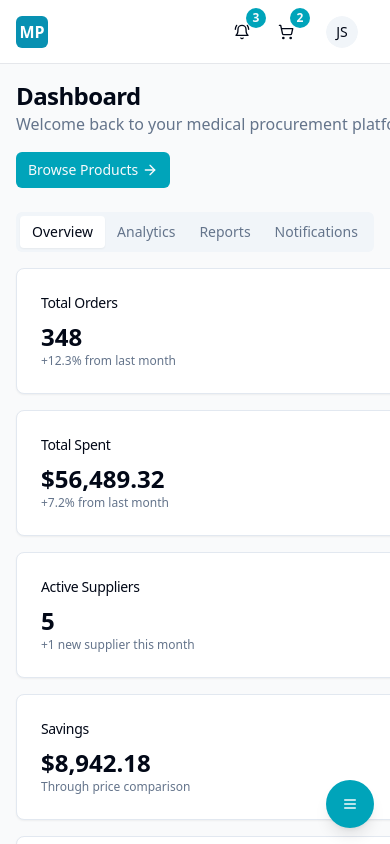
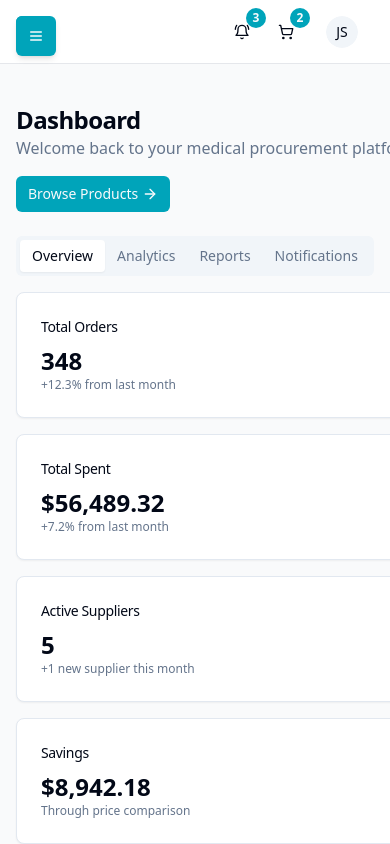
Before and after one commit to DJmarketing/medprocure, a React (Vite) app: page / in a window 390 px wide. Shown: the top 844 px of the page. Built offline with nearby package versions, Linux system fonts and the light colour scheme.

Commit message:
Move menu button to top left
Move the menu button to the top left corner of the layout.

```diff
--- a/src/components/layout/Layout.tsx
+++ b/src/components/layout/Layout.tsx
@@ -10,7 +10,10 @@ const Layout = () => {
       <div className="flex">
         <Sidebar />
         <main className="flex-1 p-4 pt-20 lg:pl-64 md:p-6 md:pt-20">
-          <Outlet />
+          {/* Add top padding on mobile to make room for the menu button */}
+          <div className="pt-6 lg:pt-0">
+            <Outlet />
+          </div>
         </main>
       </div>
     </div>
--- a/src/components/layout/Sidebar.tsx
+++ b/src/components/layout/Sidebar.tsx
@@ -121,12 +121,12 @@ const Sidebar = () => {
 
   return (
     <>
-      {/* Mobile Sidebar Trigger */}
-      <div className="fixed bottom-4 right-4 z-40 lg:hidden">
+      {/* Mobile Sidebar Trigger - Moved to top left */}
+      <div className="fixed top-4 left-4 z-40 lg:hidden">
         <Sheet open={isMobileOpen} onOpenChange={setIsMobileOpen}>
           <SheetTrigger asChild>
-            <Button size="icon" className="h-12 w-12 rounded-full shadow-lg">
-              <Menu className="h-6 w-6" />
+            <Button size="icon" className="h-10 w-10 rounded-md shadow-md">
+              <Menu className="h-5 w-5" />
             </Button>
           </SheetTrigger>
           <SheetContent side="left" className="p-0 w-[80%] sm:w-[300px]">
```
